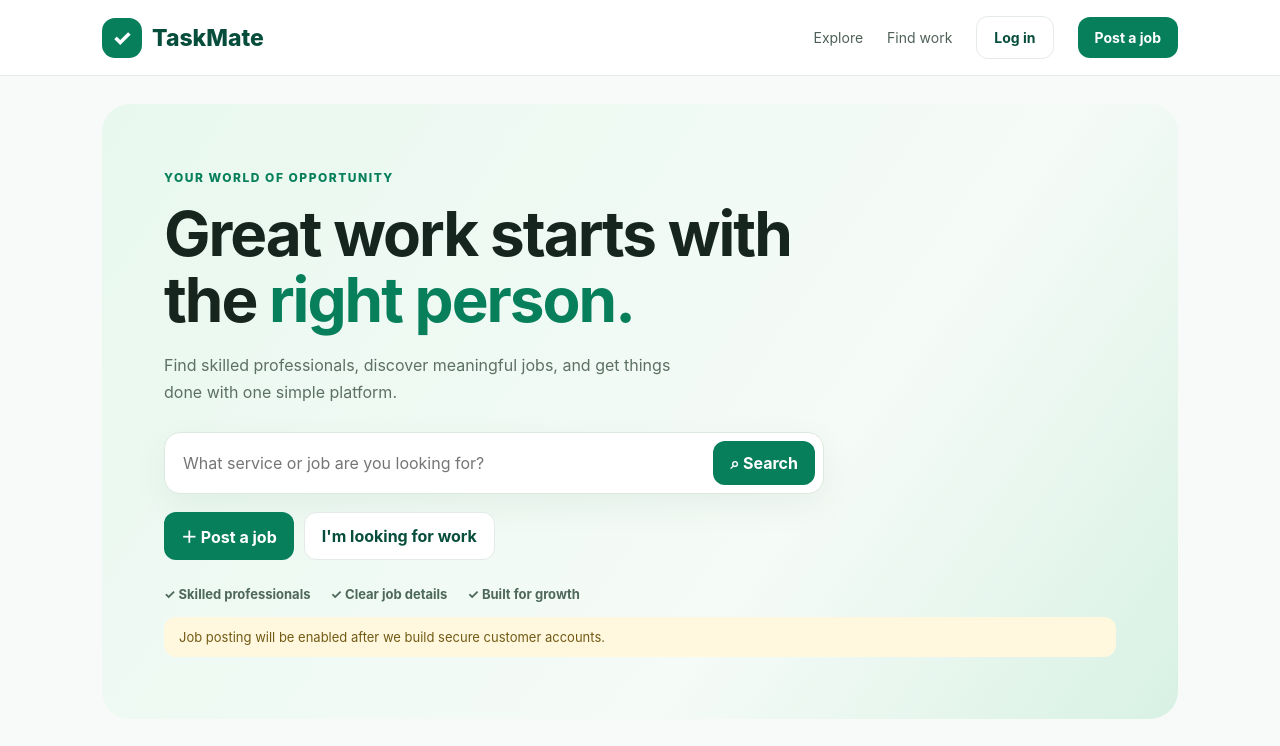
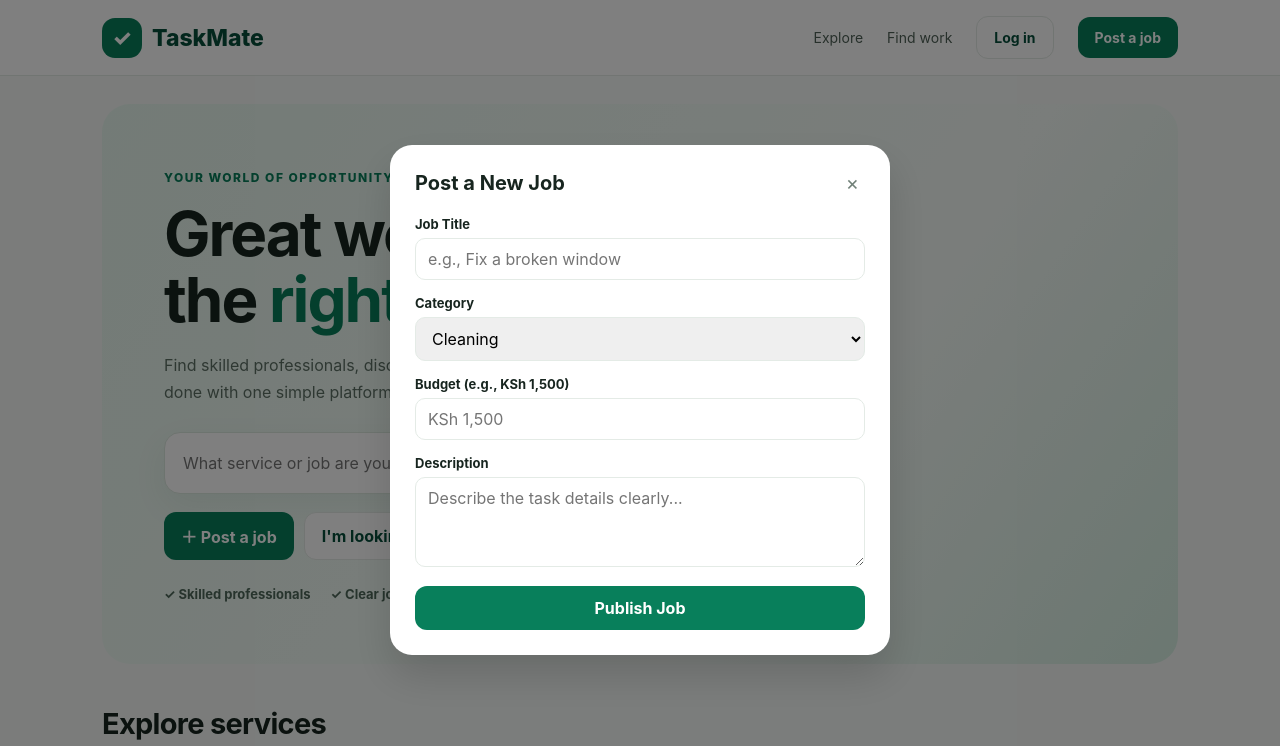
Before and after one commit to njoguemmanuel04-lgtm/taskmate-global, a plain HTML site: page index.html in a window 1280 px wide. Both pictures are taken after a click on the button "Post a job". Shown: the top 746 px of the page. Drawn offline with Linux system fonts and the light colour scheme; no server answers.

Commit message:
Update index.html

```diff
--- a/index.html
+++ b/index.html
@@ -1,4 +1,3 @@
-
 <!DOCTYPE html>
 <html lang="en">
 <head>
@@ -25,7 +24,7 @@
       color: var(--text);
       font-family: Inter, system-ui, -apple-system, sans-serif;
     }
-    button, input, select { font: inherit; }
+    button, input, select, textarea { font: inherit; }
     button { cursor: pointer; }
     a { color: inherit; text-decoration: none; }
 
@@ -261,6 +260,52 @@
     .banner p { color: #c8e4d5; line-height: 1.6; font-size: 14px; }
     .banner .btn { background: white; color: var(--dark); white-space: nowrap; }
 
+    /* Modal Styles */
+    .modal-backdrop {
+      position: fixed;
+      inset: 0;
+      background: rgba(0, 0, 0, 0.5);
+      display: none;
+      place-items: center;
+      z-index: 100;
+      padding: 20px;
+    }
+    .modal-backdrop.open { display: grid; }
+    .modal {
+      background: white;
+      width: 100%;
+      max-width: 500px;
+      border-radius: 22px;
+      padding: 25px;
+      box-shadow: 0 20px 40px rgba(0,0,0,0.15);
+      animation: modalFade .2s ease-out;
+    }
+    @keyframes modalFade {
+      from { opacity: 0; transform: translateY(10px); }
+      to { opacity: 1; transform: translateY(0); }
+    }
+    .modal-header {
+      display: flex;
+      justify-content: space-between;
+      align-items: center;
+      margin-bottom: 20px;
+    }
+    .modal-header h3 { margin: 0; font-size: 20px; }
+    .close-btn { background: none; border: 0; font-size: 20px; color: var(--muted); }
+    .form-group { margin-bottom: 15px; }
+    .form-group label { display: block; font-size: 13px; font-weight: 700; margin-bottom: 6px; }
+    .form-group input, .form-group select, .form-group textarea {
+      width: 100%;
+      padding: 10px 12px;
+      border: 1px solid var(--border);
+      border-radius: 10px;
+      outline: none;
+    }
+    .form-group input:focus, .form-group select:focus, .form-group textarea:focus {
+      border-color: var(--green);
+    }
+    .form-group textarea { resize: vertical; height: 90px; }
+
     footer {
       background: white;
       border-top: 1px solid var(--border);
@@ -384,6 +429,46 @@
     </div>
   </main>
 
+  <!-- Job Posting Modal -->
+  <div class="modal-backdrop" id="jobModal">
+    <div class="modal">
+      <div class="modal-header">
+        <h3>Post a New Job</h3>
+        <button class="close-btn" id="closeModal">&times;</button>
+      </div>
+      <form id="postJobForm">
+        <div class="form-group">
+          <label for="jobTitle">Job Title</label>
+          <input type="text" id="jobTitle" placeholder="e.g., Fix a broken window" required>
+        </div>
+        <div class="form-group">
+          <label for="jobCategory">Category</label>
+          <select id="jobCategory" required>
+            <option value="Cleaning">Cleaning</option>
+            <option value="Delivery">Delivery</option>
+            <option value="Repairs">Repairs</option>
+            <option value="Plumbing">Plumbing</option>
+            <option value="Construction">Construction</option>
+            <option value="Outside Catering">Outside Catering</option>
+            <option value="Tutoring">Tutoring</option>
+            <option value="Online Jobs">Online Jobs</option>
+            <option value="Electrical Services">Electrical Services</option>
+            <option value="Other">Other</option>
+          </select>
+        </div>
+        <div class="form-group">
+          <label for="jobBudget">Budget (e.g., KSh 1,500)</label>
+          <input type="text" id="jobBudget" placeholder="KSh 1,500" required>
+        </div>
+        <div class="form-group">
+          <label for="jobDesc">Description</label>
+          <textarea id="jobDesc" placeholder="Describe the task details clearly..." required></textarea>
+        </div>
+        <button type="submit" class="btn primary" style="width: 100%;">Publish Job</button>
+      </form>
+    </div>
+  </div>
+
   <footer>
     <div class="foot">
       <span><strong style="color:#064e3b">TaskMate</strong> — Real people. Real skills. Real work.</span>
@@ -392,6 +477,8 @@
   </footer>
 
   <script>
+    const API_URL = 'http://localhost:5000/api/jobs';
+
     const categories = [
       { name:"Cleaning", icon:"🧹", count:"Home & office" },
       { name:"Delivery", icon:"📦", count:"Move & deliver" },
@@ -405,7 +492,7 @@
       { name:"Other", icon:"✨", count:"More services" }
     ];
 
-    const jobs = [
+    let jobs = [
       { title:"Home cleaning needed", category:"Cleaning", icon:"🧹", desc:"Looking for help with a two-bedroom home.", price:"Budget: KSh 1,500", location:"Example listing · Kenya" },
       { title:"Local parcel delivery", category:"Delivery", icon:"📦", desc:"Need a reliable person to deliver a small parcel.", price:"Budget: KSh 500", location:"Example listing · Kenya" },
       { title:"Repair a leaking tap", category:"Plumbing", icon:"🚿", desc:"Looking for a plumber to inspect and repair a leak.", price:"Budget: KSh 1,000", location:"Example listing · Kenya" },
@@ -420,11 +507,30 @@
     const categoryGrid = document.getElementById("categoryGrid");
     const jobGrid = document.getElementById("jobGrid");
     const notice = document.getElementById("notice");
+    const jobModal = document.getElementById("jobModal");
 
     function showNotice(message) {
       notice.textContent = message;
       notice.classList.add("show");
       notice.scrollIntoView({ behavior:"smooth", block:"nearest" });
+    }
+
+    function openModal() { jobModal.classList.add("open"); }
+    function closeModal() { jobModal.classList.remove("open"); }
+
+    async function fetchJobs() {
+      try {
+        const response = await fetch(API_URL);
+        if (response.ok) {
+          const apiJobs = await response.json();
+          if (apiJobs && apiJobs.length > 0) {
+            jobs = apiJobs;
+          }
+        }
+      } catch (error) {
+        // Fallback gracefully to default jobs list if backend API is offline
+      }
+      renderJobs();
     }
 
     function renderCategories() {
@@ -461,7 +567,7 @@
         card.className = "job";
         card.innerHTML = `
           <div class="jobtop">
-            <div class="jobicon">${job.icon}</div>
+            <div class="jobicon">${job.icon || "✨"}</div>
             <span class="tag"></span>
           </div>
           <h3></h3><p></p>
@@ -482,6 +588,57 @@
       document.getElementById("emptyState").hidden = filtered.length !== 0;
     }
 
+    // Modal Action Handlers
+    document.getElementById("postTop").addEventListener("click", openModal);
+    document.getElementById("postHero").addEventListener("click", openModal);
+    document.getElementById("closeModal").addEventListener("click", closeModal);
+    jobModal.addEventListener("click", (e) => { if (e.target === jobModal) closeModal(); });
+
+    // Submit Job Form logic with API fallback
+    document.getElementById("postJobForm").addEventListener("submit", async (e) => {
+      e.preventDefault();
+
+      const title = document.getElementById("jobTitle").value.trim();
+      const category = document.getElementById("jobCategory").value;
+      const budget = document.getElementById("jobBudget").value.trim();
+      const desc = document.getElementById("jobDesc").value.trim();
+
+      const matchedCat = categories.find(c => c.name === category);
+      const icon = matchedCat ? matchedCat.icon : "✨";
+
+      const newJob = {
+        title,
+        category,
+        icon,
+        desc,
+        price: `Budget: ${budget}`,
+        location: "Example listing · Kenya"
+      };
+
+      try {
+        const response = await fetch(API_URL, {
+          method: 'POST',
+          headers: { 'Content-Type': 'application/json' },
+          body: JSON.stringify(newJob)
+        });
+
+        if (response.ok) {
+          fetchJobs();
+        } else {
+          jobs.unshift(newJob);
+          renderJobs();
+        }
+      } catch (error) {
+        jobs.unshift(newJob);
+        renderJobs();
+      }
+
+      closeModal();
+      document.getElementById("postJobForm").reset();
+      showNotice("Success! Your job has been published.");
+      document.getElementById("jobs").scrollIntoView({ behavior: "smooth" });
+    });
+
     document.getElementById("searchForm").addEventListener("submit", event => {
       event.preventDefault();
       searchTerm = document.getElementById("searchInput").value.trim();
@@ -498,15 +655,13 @@
       });
     });
 
-    document.getElementById("postTop").addEventListener("click", () => showNotice("Job posting will be enabled after we build secure customer accounts."));
-    document.getElementById("postHero").addEventListener("click", () => showNotice("Job posting will be enabled after we build secure customer accounts."));
     document.getElementById("loginBtn").addEventListener("click", () => showNotice("Login will be connected to secure authentication in the next stage."));
     document.getElementById("workerBtn").addEventListener("click", () => showNotice("Worker registration and applications will be added in the next stage."));
     document.getElementById("joinBtn").addEventListener("click", () => showNotice("Worker sign-up will be enabled after authentication is connected."));
 
     document.getElementById("year").textContent = new Date().getFullYear();
     renderCategories();
-    renderJobs();
+    fetchJobs();
   </script>
 </body>
 </html>
```
